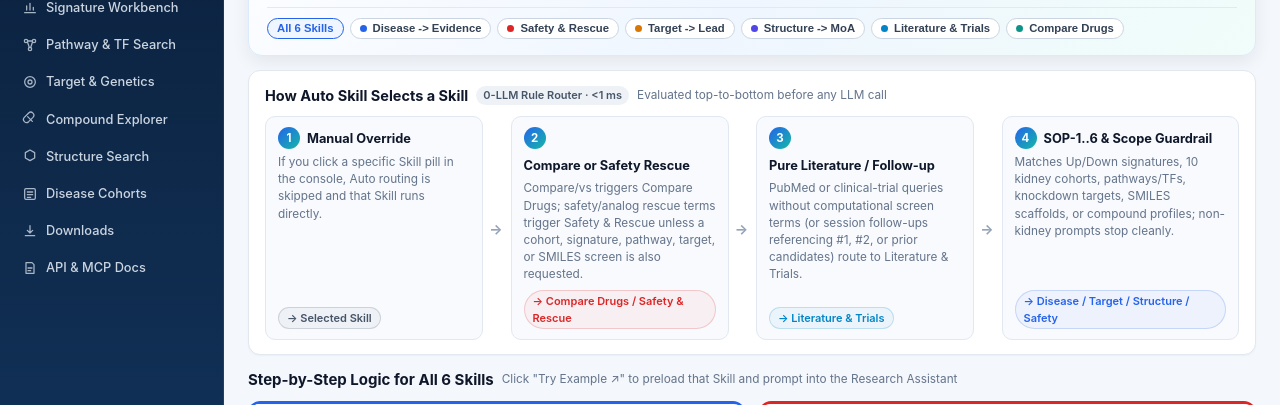
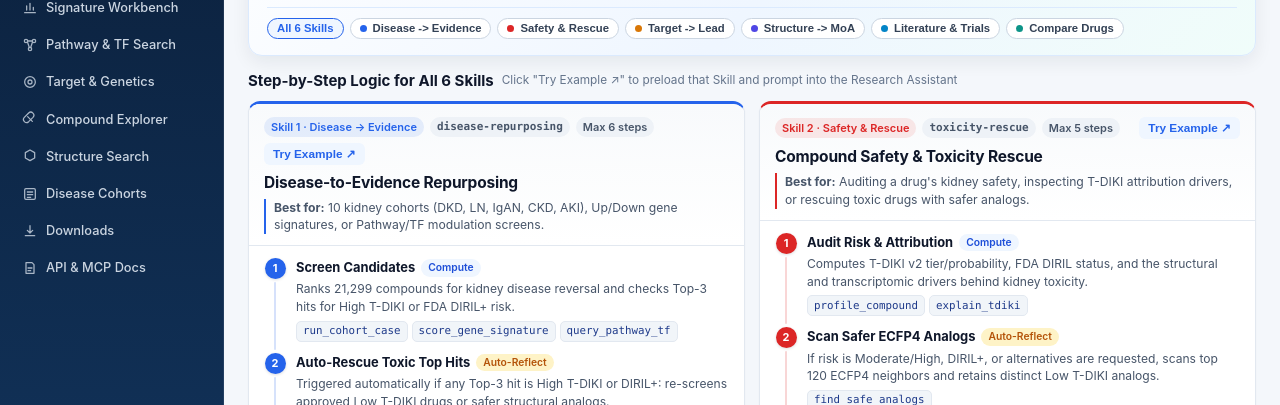
Before and after one commit to delect-aj/NephroPerturb, a Next.js app in the folder frontend/: page /skills in a window 1280 px wide. Shown: the part 188-593 px from the top of the page. Built offline with nearby package versions, Linux system fonts and the light colour scheme; no server answers.

Commit message:
ui: remove Auto Skill 4-step routing section from /skills page

```diff
--- a/frontend/app/globals.css
+++ b/frontend/app/globals.css
@@ -817,52 +817,6 @@ a.kpi-link:hover .kpi-arrow {
   flex-shrink: 0;
 }
 
-/* Auto-routing 4-step horizontal decision flow */
-.route-flow-grid {
-  display: grid;
-  grid-template-columns: repeat(4, minmax(0, 1fr));
-  gap: 8px;
-  align-items: stretch;
-}
-@media (max-width: 1120px) {
-  .route-flow-grid { grid-template-columns: repeat(2, minmax(0, 1fr)); }
-  .route-flow-arrow { display: none !important; }
-}
-@media (max-width: 640px) {
-  .route-flow-grid { grid-template-columns: 1fr; }
-}
-.route-flow-item {
-  display: flex;
-  align-items: center;
-  gap: 6px;
-}
-.route-step-card {
-  flex: 1;
-  height: 100%;
-  background: var(--panel-soft);
-  border: 1px solid var(--line);
-  border-radius: 10px;
-  padding: 10px 12px;
-  display: flex;
-  flex-direction: column;
-}
-.route-flow-arrow {
-  color: #94a3b8;
-  font-weight: 700;
-  font-size: 14px;
-  flex-shrink: 0;
-}
-.route-target-pill {
-  margin-top: auto;
-  display: inline-flex;
-  align-self: flex-start;
-  font-size: 11px;
-  font-weight: 600;
-  padding: 2px 8px;
-  border-radius: 999px;
-  border: 1px solid transparent;
-}
-
 /* 6-Skill Catalog Cards */
 .skills-catalog-grid {
   display: grid;
--- a/frontend/app/skills/page.tsx
+++ b/frontend/app/skills/page.tsx
@@ -4,7 +4,6 @@ import { useState } from "react";
 import Link from "next/link";
 import { useAgent } from "@/components/AgentContext";
 import {
-  AUTO_ROUTING_RULES,
   SHARED_SAFEGUARDS,
   SKILLS_CATALOG,
 } from "@/lib/skillsCatalog";
@@ -84,36 +83,6 @@ export default function SkillsPage() {
               </button>
             );
           })}
-        </div>
-      </section>
-
-      {/* Auto Skill Routing Funnel */}
-      <section className="card" style={{ marginBottom: 14 }}>
-        <div className="row" style={{ marginBottom: 10 }}>
-          <h2 style={{ margin: 0 }}>How Auto Skill Selects a Skill</h2>
-          <span className="badge grey">0-LLM Rule Router · &lt;1 ms</span>
-          <span className="small muted">Evaluated top-to-bottom before any LLM call</span>
-        </div>
-        <div className="route-flow-grid">
-          {AUTO_ROUTING_RULES.map((r, idx) => (
-            <div key={r.priority} className="route-flow-item">
-              <div className="route-step-card">
-                <div className="row" style={{ gap: 7, marginBottom: 5 }}>
-                  <span className="how-num">{r.priority}</span>
-                  <strong style={{ fontSize: 12.8 }}>{r.title}</strong>
-                </div>
-                <div className="small muted" style={{ lineHeight: 1.45, marginBottom: 7 }}>
-                  {r.rule}
-                </div>
-                <div className="route-target-pill" style={{ borderColor: `${r.color}33`, color: r.color, background: `${r.color}0d` }}>
-                  → {r.target}
-                </div>
-              </div>
-              {idx < AUTO_ROUTING_RULES.length - 1 && (
-                <div className="route-flow-arrow" aria-hidden="true">→</div>
-              )}
-            </div>
-          ))}
         </div>
       </section>
 
--- a/frontend/lib/skillsCatalog.ts
+++ b/frontend/lib/skillsCatalog.ts
@@ -18,37 +18,6 @@ export interface SkillLogicDoc {
   outputSections: string[];
   examplePrompt: string;
 }
-
-export const AUTO_ROUTING_RULES = [
-  {
-    priority: "1",
-    title: "Manual Override",
-    target: "Selected Skill",
-    color: "#475569",
-    rule: "If you click a specific Skill pill in the console, Auto routing is skipped and that Skill runs directly.",
-  },
-  {
-    priority: "2",
-    title: "Compare or Safety Rescue",
-    target: "Compare Drugs / Safety & Rescue",
-    color: "#dc2626",
-    rule: "Compare/vs triggers Compare Drugs; safety/analog rescue terms trigger Safety & Rescue unless a cohort, signature, pathway, target, or SMILES screen is also requested.",
-  },
-  {
-    priority: "3",
-    title: "Pure Literature / Follow-up",
-    target: "Literature & Trials",
-    color: "#0284c7",
-    rule: "PubMed or clinical-trial queries without computational screen terms (or session follow-ups referencing #1, #2, or prior candidates) route to Literature & Trials.",
-  },
-  {
-    priority: "4",
-    title: "SOP-1..6 & Scope Guardrail",
-    target: "Disease / Target / Structure / Safety",
-    color: "#2563eb",
-    rule: "Matches Up/Down signatures, 10 kidney cohorts, pathways/TFs, knockdown targets, SMILES scaffolds, or compound profiles; non-kidney prompts stop cleanly.",
-  },
-];
 
 export const SHARED_SAFEGUARDS = [
   {
```
Also changed, not shown: 26 other files (tests, documents, lock files or other folders).
